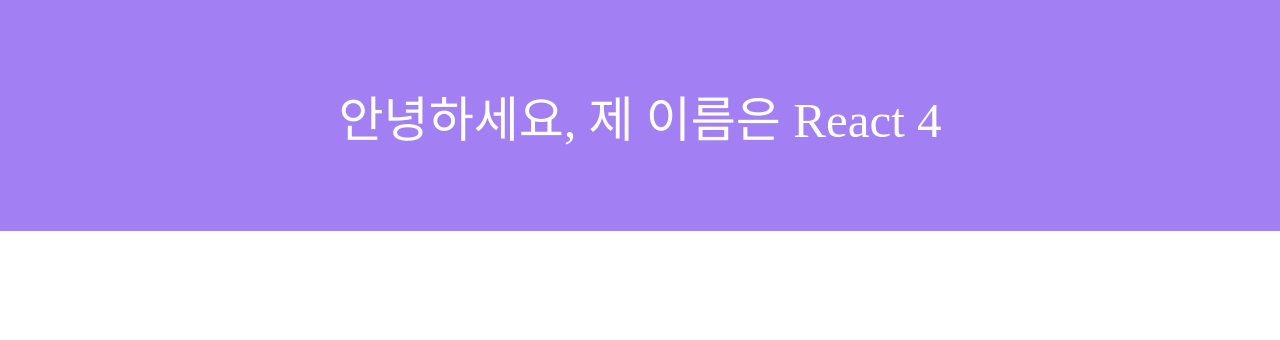
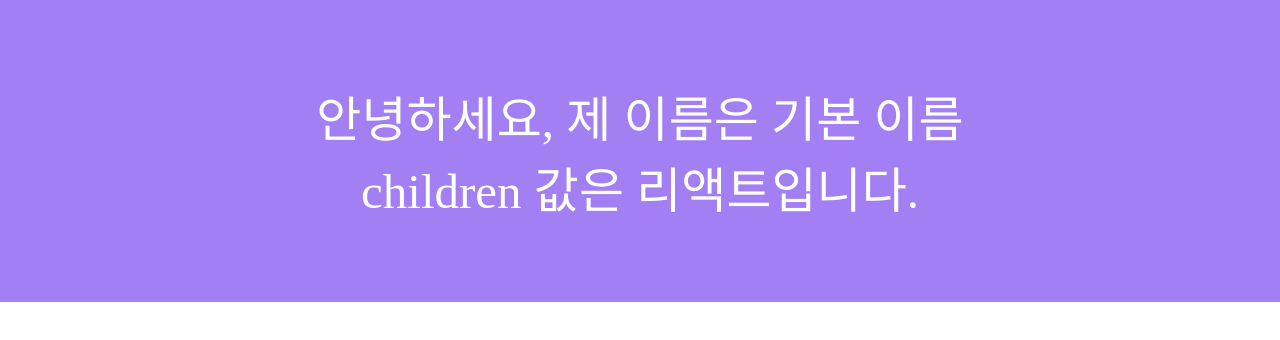
Before and after one commit to star-moon-cloud-k/WebProject, a React (Create React App) app in the folder react/react200/: page / in a window 1280 px wide. Shown: the top 340 px of the page. Built offline with nearby package versions, Linux system fonts and the light colour scheme.

Commit message:
props children

```diff
--- a/react/react200/src/App.js
+++ b/react/react200/src/App.js
@@ -3,8 +3,8 @@
 import MyComponent from "./Component/MyComponent";
 
 const App = () => {
-    return (<MyComponent name ="React "
-        age = '4'/>
+    return (
+        <MyComponent>리액트</MyComponent>
     )
 
 
--- a/react/react200/src/Component/MyComponent.js
+++ b/react/react200/src/Component/MyComponent.js
@@ -1,6 +1,15 @@
 import React from "react";
 
 const MyComponent = props =>{
-   return <div>안녕하세요, 제 이름은 {props.name} {props.age}</div>
-}
+   return (
+       <div>
+          안녕하세요, 제 이름은 {props.name} {props.age} <br/>
+          children 값은 {props.children}
+          입니다.
+       </div>
+   );
+};
+MyComponent.defaultProps = {
+   name : '기본 이름'
+};
 export default MyComponent;
```
